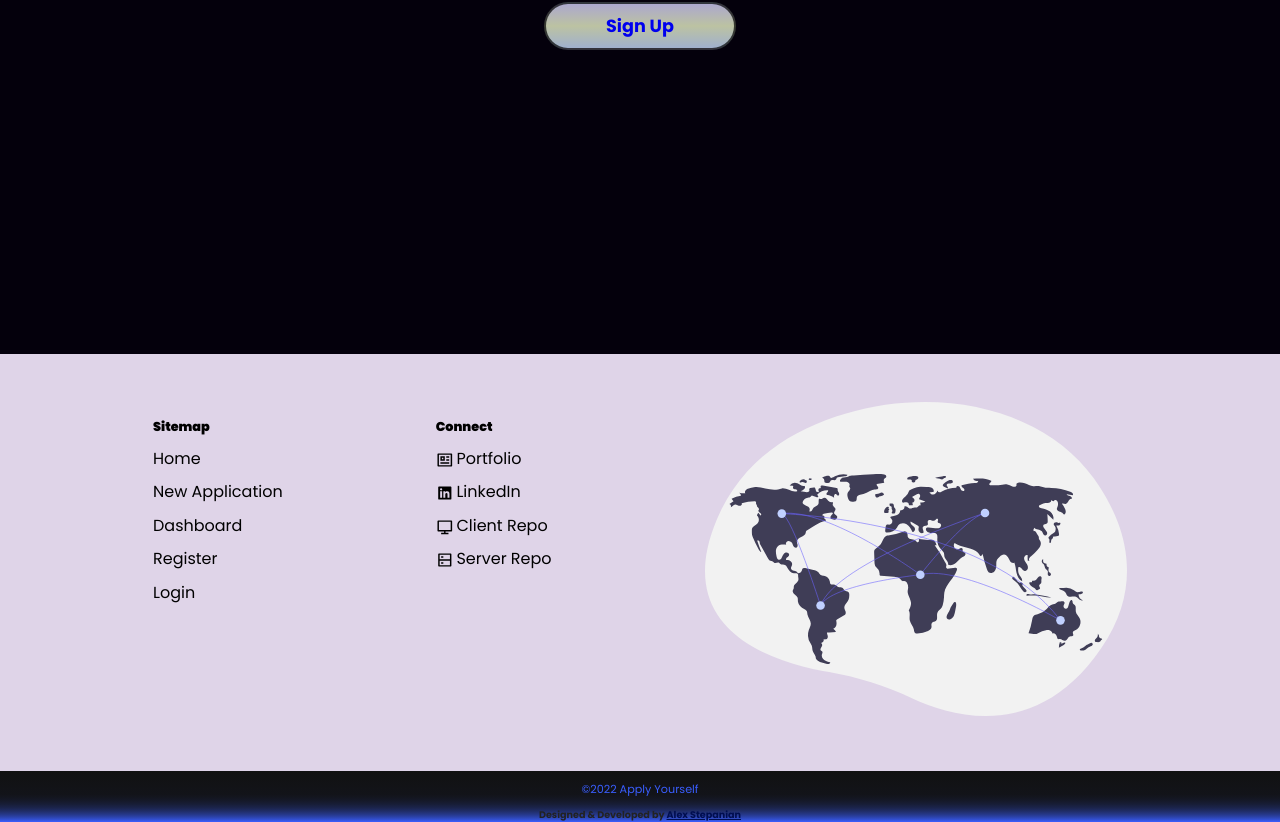
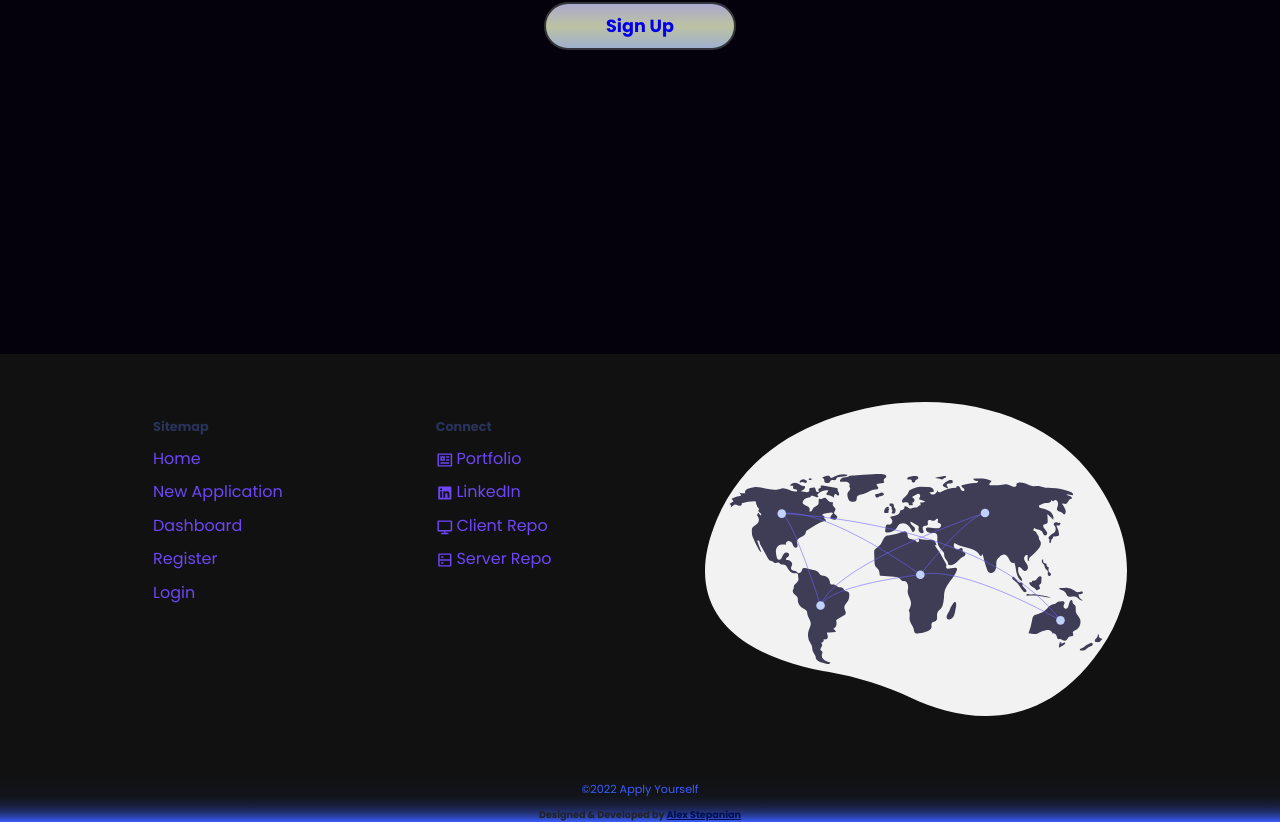
Before and after one commit to a-stepanian/apply-yourself-client, a React (Create React App) app: page / in a window 1280 px wide. Shown: the part 4174-4996 px from the top of the page. Built offline with nearby package versions, Linux system fonts and the light colour scheme; no server answers.

Commit message:
initial theme setup

```diff
--- a/src/components/Footer.tsx
+++ b/src/components/Footer.tsx
@@ -49,7 +49,8 @@ export const Footer = () => {
 
 // @ts-ignore
 const Wrapper = styled.footer`
-  background-color: var(--light-purple);
+  /* background-color: var(--light-purple); */
+  background-color: #111;
 
   .top {
     display: flex;
@@ -63,12 +64,13 @@ const Wrapper = styled.footer`
     h2 {
       font-family: "Poppins", sans-serif;
       font-size: 0.7rem;
-      font-weight: 900;
+      font-weight: 700;
+      color: #29325a;
     }
     a {
       height: 1.5rem;
       text-decoration: none;
-      color: black;
+      color: #6d46f8;
       margin: 0.6rem 0 0;
       display: flex;
       align-items: center;
--- /dev/null
+++ b/src/context/theme.ts
@@ -0,0 +1,14 @@
+import { IStyleTheme } from "../interfaces/interfaces";
+
+export const lightTheme: IStyleTheme = {
+  primaryBackground: "#FFF",
+  color1: "#363537",
+  color2: "#363537",
+  color3: "#363537"
+};
+export const darkTheme: IStyleTheme = {
+  primaryBackground: "#040012", // Dark Background
+  color1: "#3a5eff", // Blue
+  color2: "#6d46f8", // Purple
+  color3: "#c024ff" // Pink
+};
```
Also changed, not shown: src/interfaces/interfaces.ts (+7 -0 lines).
